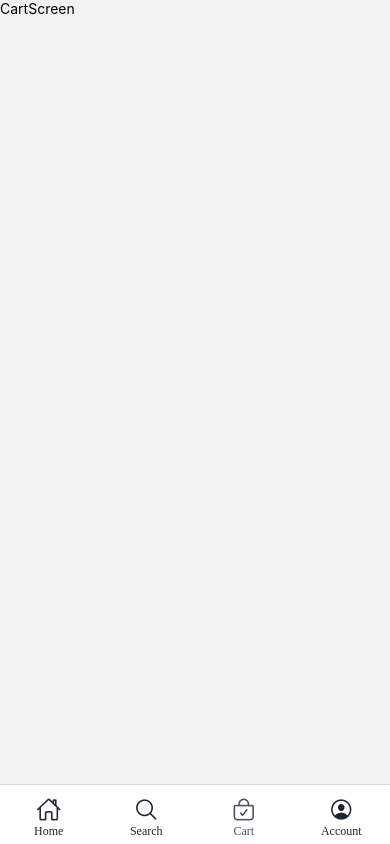
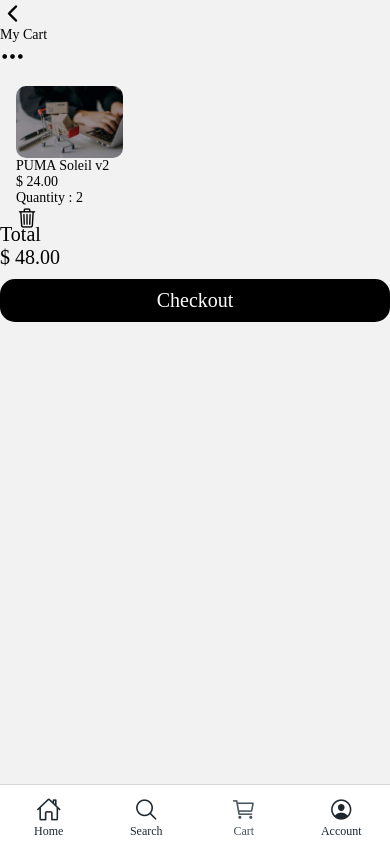
Before and after one commit to ThaminduNR/Doorsteps-App, a React Native app: screen /Cart in a window 390 px wide. Built offline with nearby package versions, Linux system fonts and the light colour scheme; no server answers.

Commit message:
change carft

```diff
--- a/src/components/InnerHeader.jsx
+++ b/src/components/InnerHeader.jsx
@@ -3,8 +3,9 @@ import React from 'react';
 import {useNavigation} from '@react-navigation/native';
 import Icon from 'react-native-vector-icons/Ionicons';
 
-const InnerHeader = ({label}) => {
+const InnerHeader = ({label, iconName}) => {
   const navigation = useNavigation();
+  console.log('Icon name', iconName);
 
   const goBack = () => {
     navigation.goBack();
@@ -27,7 +28,7 @@ const InnerHeader = ({label}) => {
       </View>
       <View className="flex-row space-x-3 rounded-full justify-center items-center">
         <TouchableOpacity className=" p-1 rounded-md">
-          <Icon size={25} color={'black'} name="heart-sharp" />
+          <Icon size={25} color={'black'} name={iconName} />
         </TouchableOpacity>
       </View>
     </View>
--- a/src/navigation/AppNavigation.jsx
+++ b/src/navigation/AppNavigation.jsx
@@ -25,7 +25,7 @@ const AppNavigation = () => {
             if (route.name === 'Home') {
               iconName = 'home-outline';
             } else if (route.name === 'Cart') {
-              iconName = 'bag-check-outline';
+              iconName = 'cart-outline';
             } else if (route.name === 'Account') {
               iconName = 'person-circle-outline';
             } else if (route.name === 'Search') {
--- a/src/screens/CartScreen.jsx
+++ b/src/screens/CartScreen.jsx
@@ -1,11 +1,88 @@
-import {View, Text} from 'react-native';
+import {View, Text, SafeAreaView, Image, TouchableOpacity} from 'react-native';
 import React from 'react';
+import InnerHeader from '../components/InnerHeader';
+import Icon from 'react-native-vector-icons/Ionicons';
 
 const CartScreen = () => {
   return (
-    <View>
-      <Text>CartScreen</Text>
-    </View>
+    <SafeAreaView className="flex-1">
+      <InnerHeader label="My Cart" iconName="ellipsis-horizontal-sharp" />
+      <View style={{flex: 4, marginHorizontal: 16, marginTop: 16}}>
+        <View className="flex-row h-[130] gap-x-3">
+          <Image
+            source={require('../assets/images/main_banner.jpg')}
+            style={{
+              width: '30%',
+              height: '100%',
+              resizeMode: 'cover',
+              borderRadius: 10,
+            }}
+          />
+
+          <View className="flex-1">
+            <View className=" flex-3">
+              <Text
+                className="text-lg text-black"
+                style={{fontFamily: 'Poppins-SemiBold'}}>
+                PUMA Soleil v2
+              </Text>
+              <Text
+                className="text-lg text-black"
+                style={{fontFamily: 'Poppins-SemiBold'}}>
+                $ 24.00
+              </Text>
+            </View>
+            <View className="flex-1 flex-row justify-between items-center">
+              <Text style={{fontFamily: 'Poppins-Regular', color: 'black'}}>
+                Quantity : 2
+              </Text>
+              <TouchableOpacity className="p-1 bg-slate-300 rounded-full">
+                <Icon size={22} color={'black'} name="trash-outline" />
+              </TouchableOpacity>
+            </View>
+          </View>
+        </View>
+      </View>
+      {/* Button area */}
+      <View style={{flex: 1}} className="mx-4">
+        <View className="flex-row justify-between items-center">
+          <Text
+            style={{
+              fontFamily: 'Poppins-Regular',
+              color: 'black',
+              fontSize: 20,
+            }}>
+            Total
+          </Text>
+          <Text
+            style={{
+              fontFamily: 'Poppins-Bold',
+              color: 'black',
+              fontSize: 20,
+            }}>
+            $ 48.00
+          </Text>
+        </View>
+        <TouchableOpacity
+          style={{
+            backgroundColor: 'black',
+            padding: 10,
+            alignItems: 'center',
+            justifyContent: 'center',
+            borderRadius: 15,
+            marginTop: 10,
+          }}>
+          <Text
+            style={{
+              fontFamily: 'Poppins-Bold',
+              color: 'white',
+              fontSize: 20,
+            }}>
+            Checkout
+          </Text>
+        </TouchableOpacity>
+      </View>
+    </SafeAreaView>
   );
 };
 
--- a/src/screens/ProductScreen.jsx
+++ b/src/screens/ProductScreen.jsx
@@ -9,7 +9,7 @@ const ProductScreen = () => {
   console.log('Product Screens item', item);
   return (
     <SafeAreaView className="flex-1 justify-between bg-white">
-      <InnerHeader label="Product Details" />
+      <InnerHeader label="Product Details" iconName="heart-sharp" />
       <View className=" mx-4 flex-2">
         <View className="w-[100%] h-[320] bg-slate-200 rounded-md mb-3">
           <Image
@@ -86,7 +86,7 @@ const ProductScreen = () => {
             <Text
               className="text-white text-lg"
               style={{fontFamily: 'Poppins-Bold'}}>
-              Add to Cart
+              Buy Now
             </Text>
           </TouchableOpacity>
 
```
